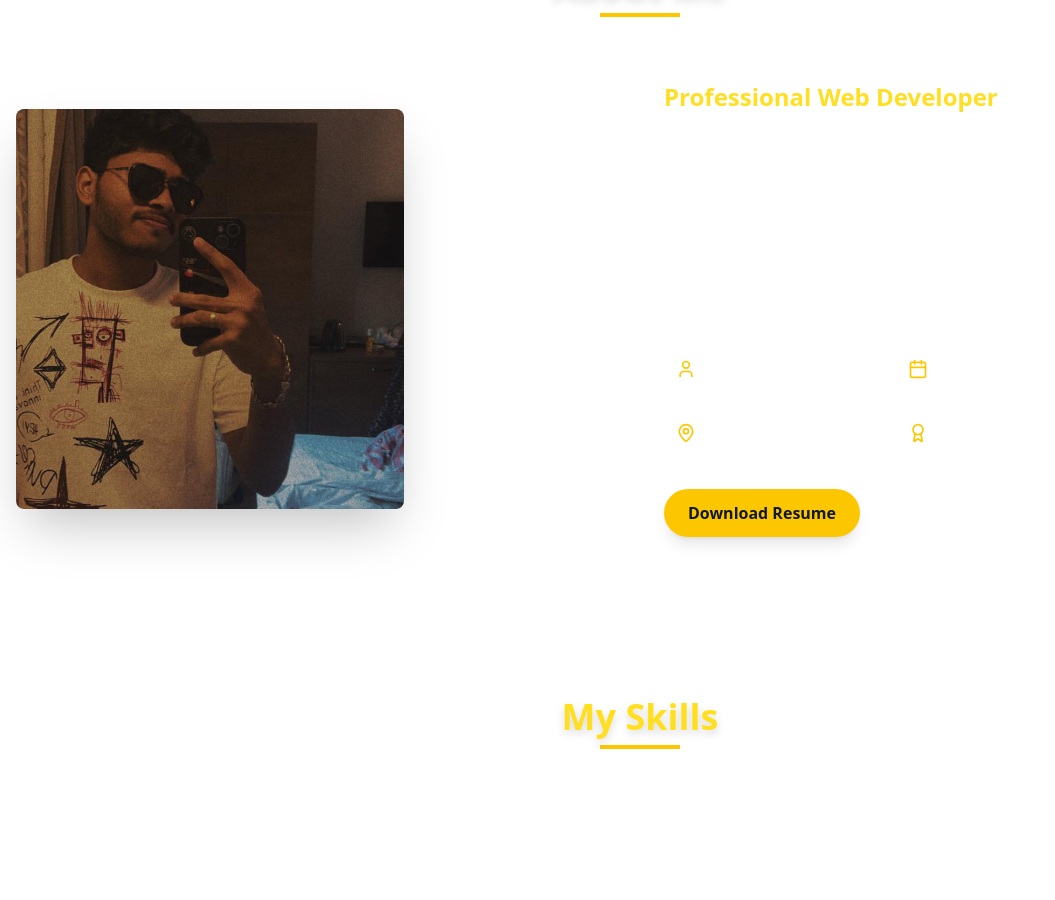
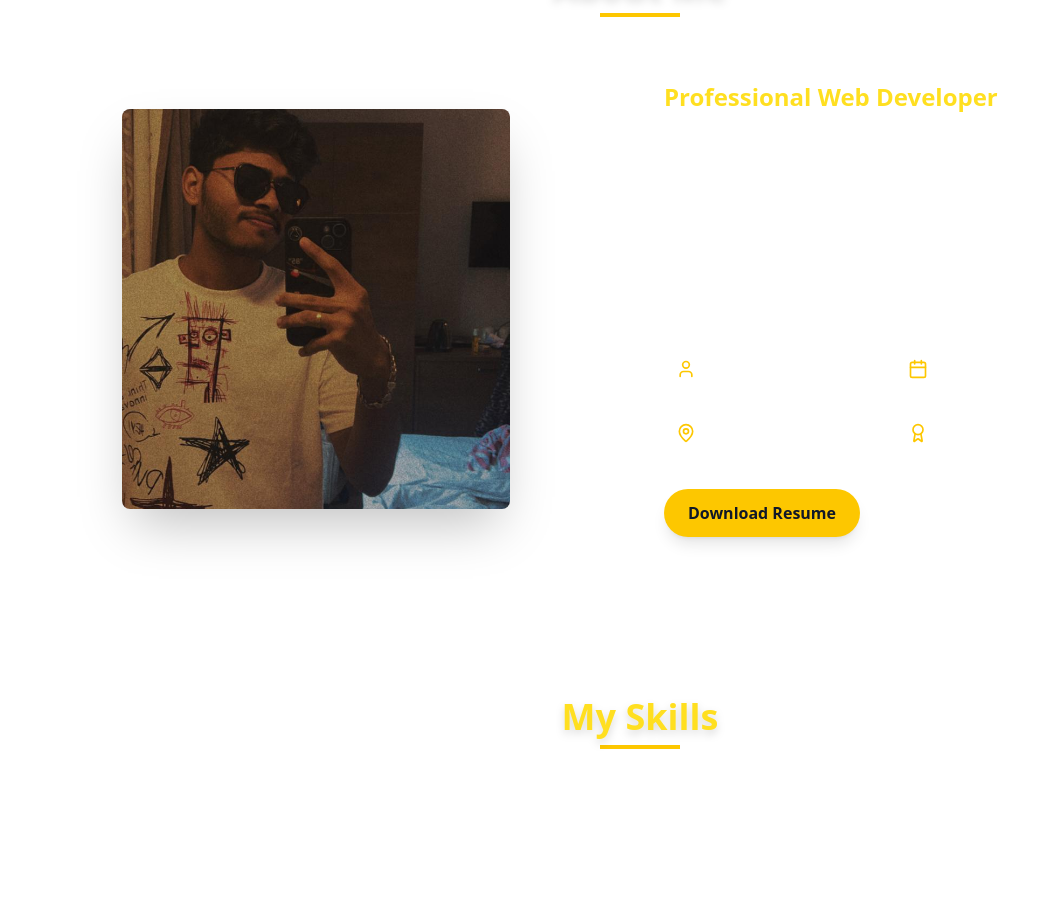
Before and after one commit to abhinavkajeev/portfolio.abhinav, a React (Vite) app: page / in a window 1280 px wide. Shown: the part 915-1815 px from the top of the page, without its empty margins (0-1055 px from the left). Built offline with nearby package versions, Linux system fonts and the light colour scheme.

Commit message:
about section

```diff
--- a/src/components/About.jsx
+++ b/src/components/About.jsx
@@ -28,9 +28,9 @@ const About = () => {
             whileInView={{ opacity: 1, x: 0 }}
             transition={{ duration: 0.5, delay: 0.9 }}
             viewport={{ once: true }}
-            className="flex justify-center md:justify-start"
+            className="flex justify-center"
           >
-            <div className="relative group w-64 h-64 md:w-97 md:h-100">
+            <div className="relative group w-64 h-64 md:w-97 md:h-100 md:mx-auto">
               <div className="w-full h-full rounded-lg bg-white/10 absolute -right-4 -bottom-4 group-hover:rotate-6 transition-transform duration-300"></div>
               <img
                 src={profilePic}
```
